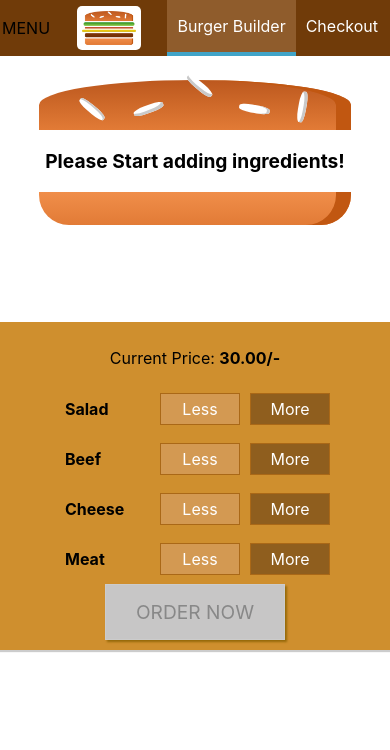
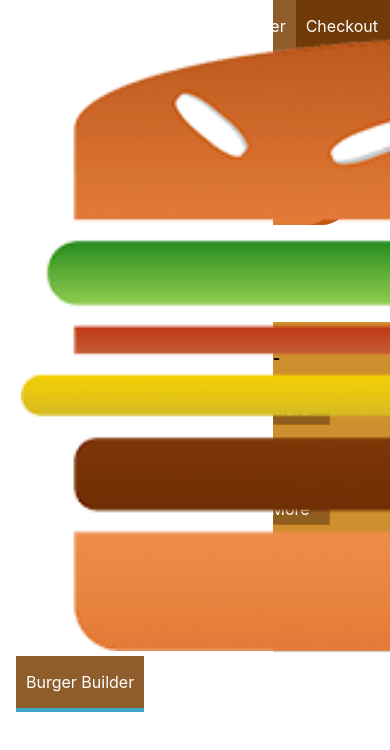
Before and after one commit to jakaria-istauk/burger-builder, a React app: page / in a window 390 px wide. Shown: the top 750 px of the page. Built offline with nearby package versions, Linux system fonts and the light colour scheme.

Commit message:
adding responsive sidedrawer

```diff
--- a/src/components/Layout/Layout.js
+++ b/src/components/Layout/Layout.js
@@ -2,12 +2,14 @@
 import Aux from '../../hoc/Auxiliary';
 import classes from  './Layout.module.css';
 import Toolbar from '../Navigation/Toolbar/Toolbar';
+import SideDrawer from '../Navigation/SideDrawer/SideDwoer';
 
 
 
 const layout = ( props ) => (
     <Aux>
         <Toolbar />
+        <SideDrawer />
         <main className={classes.Content} >
             {props.children}
         </main>
--- /dev/null
+++ b/src/components/Navigation/SideDrawer/SideDrawer.module.css
@@ -0,0 +1,27 @@
+.SideDrawer{
+    position: fixed;
+    width: 280px;
+    max-width: 70%;
+    height: 100%;
+    left: 0;
+    top: 0;
+    z-index: 200;
+    background-color: white;
+    padding: 32px 16px;
+    box-sizing: border-box;
+    transition: transform 0.3s ease-out;
+}
+
+@media ( min-width: 500px ) {
+    .SideDrawer{
+        display: none;
+    }
+}
+
+.Open{
+    transform: translateX(0);
+}
+
+.Close{
+    transform: translateX(-100%);
+}
--- /dev/null
+++ b/src/components/Navigation/SideDrawer/SideDwoer.js
@@ -0,0 +1,17 @@
+import React from 'react';
+import Logo from '../../Logo/Logo';
+import NavigationItems from '../NavigationItems/NavigationItems';
+import classes from './SideDrawer.module.css';
+
+const sideDrawer = (props) => {
+    return(
+        <div className={classes.SideDrawer}>
+            <Logo />
+            <nav>
+                <NavigationItems />
+            </nav>
+        </div>
+    );
+}
+
+export default sideDrawer;
```
